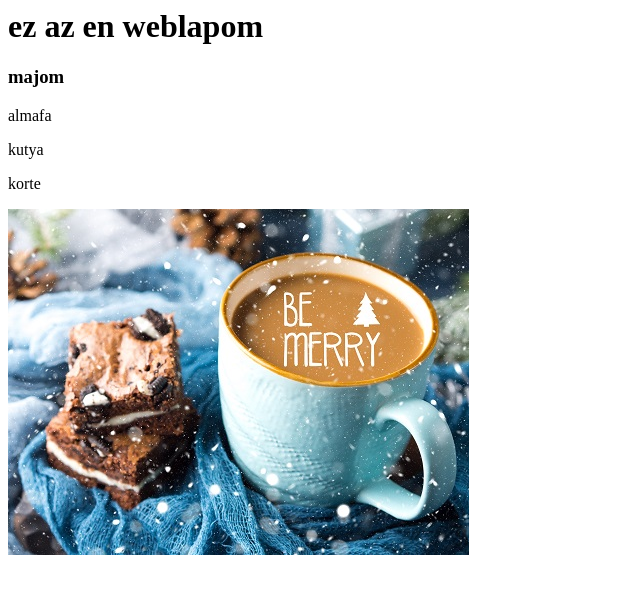
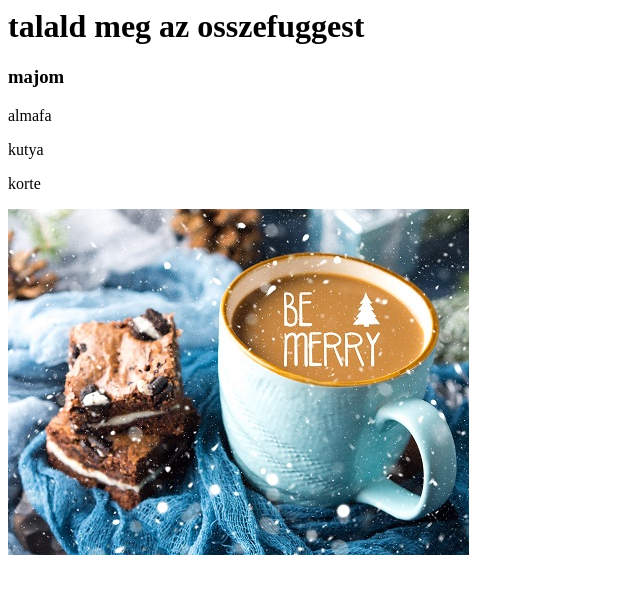
Before and after one commit to TaraszovicsAgnes/TaraszovicsAgnes.github.io, a plain HTML site: page index.html in a window 1280 px wide. Shown: the whole page, without its empty margins (0-640 px from the left). Drawn offline with Linux system fonts and the light colour scheme.

Commit message:
Update index.html

```diff
--- a/index.html
+++ b/index.html
@@ -3,7 +3,7 @@
         <title>Best page ever</title>
     </head>
     <body>
-        <h1>ez az en weblapom</h1>
+        <h1>talald meg az osszefuggest</h1>
         <h3>majom</h3>
         <p>almafa</p>
         <p>kutya</p>
```
